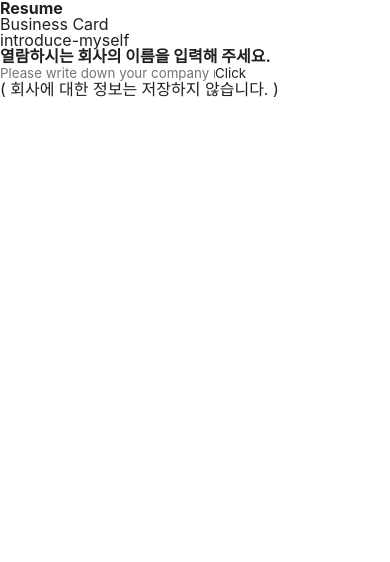
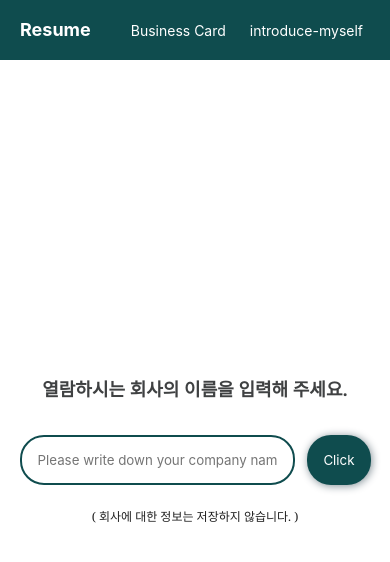
Before and after one commit to songyi-p/resume, a Next.js app: page / in a window 390 px wide. Shown: the top 562 px of the page. Built offline with nearby package versions, Linux system fonts and the light colour scheme.

Commit message:
feat - ui : 명함 애니메이션 추가, 입력폼 및 명함에 모바일 반응형 적용

```diff
--- a/pages/index.tsx
+++ b/pages/index.tsx
@@ -41,18 +41,18 @@ export default function Home() {
               <header>
                   <nav className='flex items-center bg-dark-green h-[60px]'>
                       <div className='flex items-baseline text-white'>
-                          <h1 className='text-2xl ml-5 mr-10 cursor-pointer'>Resume</h1>
-                          <div className='mr-10 cursor-pointer'>Business Card</div>
-                          <div className='cursor-pointer'>introduce-myself</div>
+                          <h1 className='text-2xl md:text-lg ml-5 mr-10 cursor-pointer'>Resume</h1>
+                          <div className='md:text-sm mr-10 md:mr-6 cursor-pointer'>Business Card</div>
+                          <div className='md:text-sm cursor-pointer'>introduce-myself</div>
                       </div>
                   </nav>
               </header>
               <section className='flex-full-center flex-col'>
-                  <h2 className='text-3xl font-serif text-deep-dark-green mb-8'>
+                  <h2 className='text-3xl md:text-lg font-serif text-deep-dark-green mb-8'>
                       열람하시는 회사의 이름을 입력해 주세요.
                   </h2>
-                  <form name={'submit_company_name'} onSubmit={onSubmit} className='flex gap-5 mb-6'>
-                      <input className='w-[500px] h-[50px] rounded-3xl border-solid border-2 border-dark-green px-12'
+                  <form name={'submit_company_name'} onSubmit={onSubmit} className='md:w-[90%] flex gap-5 md:gap-3 mb-6'>
+                      <input className='w-[500px] h-[50px] rounded-3xl border-solid border-2 border-dark-green px-12 md:px-4'
                              onChange={onChangeName}
                              onKeyDown={onKeyEnter}
                              required
@@ -63,15 +63,15 @@ export default function Home() {
                           Click
                       </button>
                   </form>
-                  <div className='text-sm font-serif mb-16'>( 회사에 대한 정보는 저장하지 않습니다. )</div>
+                  <div className='text-sm md:text-xs font-serif mb-16'>( 회사에 대한 정보는 저장하지 않습니다. )</div>
               </section>
           </section>
           <section className='item'>
               <section className='flex-full-center'>
-                  <div className="flex flex-col justify-end text-white bg-dark-green border-all w-[360px] h-[500px] p-8 shadow-[10px_10px_2px_#808e95]">
+                  <div className={`${!!companyName && 'animate-flip'} flex flex-col justify-end text-white bg-dark-green border-all w-[360px] md:w-[90%] h-[500px] p-8 shadow-[10px_10px_2px_#808e95]`}>
                       <h2>박 &nbsp;송 &nbsp;이</h2>
                       <ul className="flex-info">
-                          <li ref={nameRef} className="text-2xl mt-5 mb-2 tracking-wider">{companyName}</li>
+                          <li ref={nameRef} className="text-2xl mt-5 mb-3 tracking-wider">{companyName}</li>
                           <li className="mb-5">Frontend Developer</li>
                           <li className="text-sm mb-2">Tel) 010-8797-3323</li>
                           <li>
--- a/styles/globals.css
+++ b/styles/globals.css
@@ -1,3 +1,7 @@
+@tailwind base;
+@tailwind components;
+@tailwind utilities;
+
 :root {
   --max-width: 1100px;
   --border-radius: 12px;
--- a/tailwind.config.js
+++ b/tailwind.config.js
@@ -8,6 +8,9 @@ module.exports = {
     // Or if using `src` directory:
     "./src/**/*.{js,ts,jsx,tsx}",
   ],
+  corePlugins: {
+    preflight: false,
+  },
   theme: {
     extend: {
       colors: {
@@ -15,8 +18,20 @@ module.exports = {
         'deep-dark-green' : 'rgb(63, 65, 66)',
         'shadow-green' : '#808e95',
         'light-green' : ' #88c399'
-      }
+      },
+      animation: {
+        'flip': 'flip 2.5s ease-in-out',
+      },
+      keyframes: {
+        flip: {
+          '0%': { transform: 'rotateY(-180deg)' },
+          '100%': { transform: 'rotateY(0deg)' },
+        },
+      },
     },
+    screens: {
+      'md': {'max': '767px'},
+    }
   },
   plugins: [
     ({ addUtilities }) => {
```
